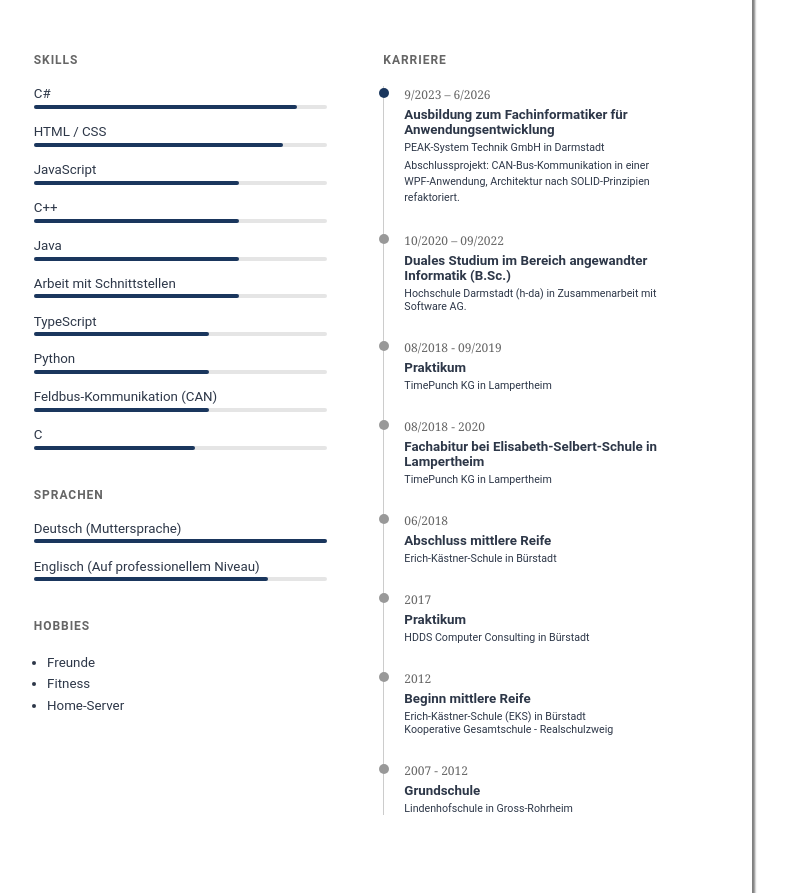
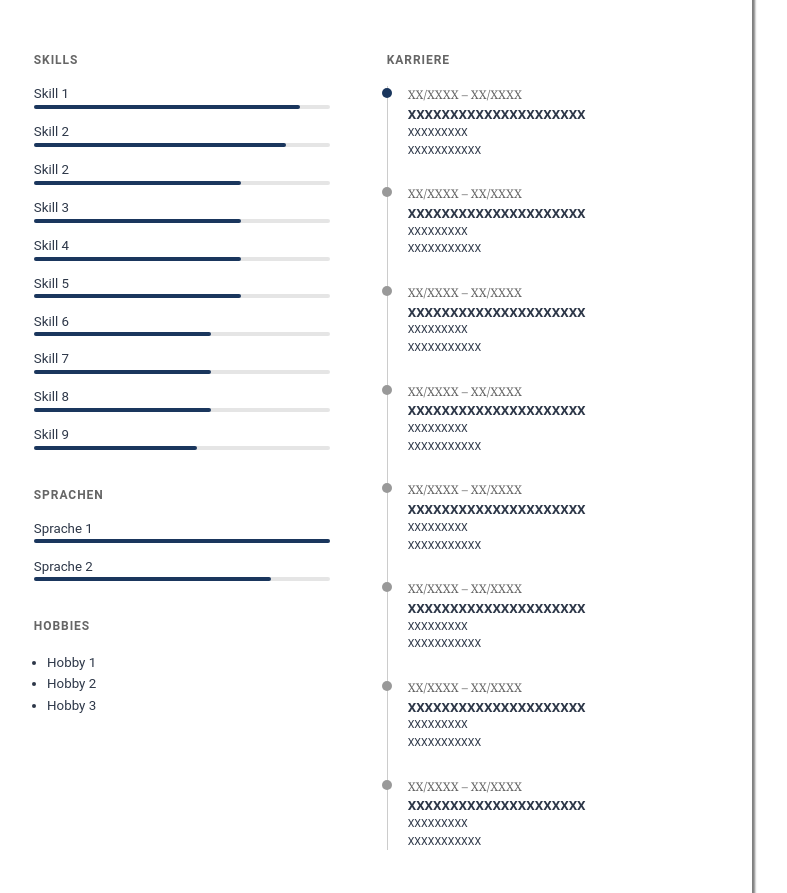
Before and after one commit to codePenta/DigitalResume, a website: page index.html in a window 1280 px wide. Shown: the part 230-1123 px from the top of the page, without its empty margins (285-1072 px from the left). Drawn offline with Linux system fonts and the light colour scheme.

Commit message:
chore: Applied certain actions to prevent data leaks

```diff
--- a/index.html
+++ b/index.html
@@ -10,20 +10,20 @@
 		<div id="resume-content">
 			<header>
 				<img
-					src="resources/88881 Helm without Background.png"
+					src="resources/applicant.png"
 					alt="Bewerberfoto"
 					id="applicant-photo"
 				/>
 				<div id="full-name">
 					<div id="name">
-						<p id="first">Ferenz</p>
-						<p id="surname">Helm</p>
+						<p id="first">Max</p>
+						<p id="surname">Mustermann</p>
 					</div>
-					<p id="title">Fachinformatiker für Anwendungsentwicklung</p>
+					<p id="title">Job Title</p>
 				</div>
 				<div id="contact-details">
 					<div class="contact-item">
-						<div id="phone">0176/34478825</div>
+						<div id="phone">XXXX/XXXXXXXX</div>
 						<span class="icon-badge">
 							<svg
 								class="icon"
@@ -46,7 +46,7 @@
 						</span>
 					</div>
 					<div class="contact-item">
-						<div id="e-mail">ferenzhelm2001@gmail.com</div>
+						<div id="e-mail">name@example.com</div>
 						<span class="icon-badge">
 							<svg
 								class="icon"
@@ -70,9 +70,7 @@
 						</span>
 					</div>
 					<div class="contact-item">
-						<div id="residence">
-							68649 Groß-Rohrheim, Richard-Wagner-Straße 32
-						</div>
+						<div id="residence">PLZ Ort, Straße Hausnummer</div>
 						<span class="icon-badge">
 							<svg
 								class="icon"
@@ -96,7 +94,7 @@
 						</span>
 					</div>
 					<div class="contact-item">
-						<div id="linkedin">linkedin.com/in/ferenzhelm</div>
+						<div id="linkedin">linkedin.com/in/maxmustermann</div>
 						<span class="icon-badge">
 							<svg
 								class="icon"
@@ -131,69 +129,69 @@
 						<p class="section-label">Skills</p>
 						<div class="skill-list">
 							<div class="skill-item">
-								<span class="skill-name">C#</span>
+								<span class="skill-name">Skill 1</span>
 								<div class="skill-track">
 									<div class="skill-fill" style="width: 90%"></div>
 								</div>
 							</div>
 							<div class="skill-item">
-								<span class="skill-name">HTML / CSS</span>
+								<span class="skill-name">Skill 2</span>
 								<div class="skill-track">
 									<div class="skill-fill" style="width: 85%"></div>
 								</div>
 							</div>
 
 							<div class="skill-item">
-								<span class="skill-name">JavaScript</span>
+								<span class="skill-name">Skill 2</span>
 								<div class="skill-track">
 									<div class="skill-fill" style="width: 70%"></div>
 								</div>
 							</div>
 
 							<div class="skill-item">
-								<span class="skill-name">C++</span>
+								<span class="skill-name">Skill 3</span>
 								<div class="skill-track">
 									<div class="skill-fill" style="width: 70%"></div>
 								</div>
 							</div>
 
 							<div class="skill-item">
-								<span class="skill-name">Java</span>
+								<span class="skill-name">Skill 4</span>
 								<div class="skill-track">
 									<div class="skill-fill" style="width: 70%"></div>
 								</div>
 							</div>
 
 							<div class="skill-item">
-								<span class="skill-name">Arbeit mit Schnittstellen</span>
+								<span class="skill-name">Skill 5</span>
 								<div class="skill-track">
 									<div class="skill-fill" style="width: 70%"></div>
 								</div>
 							</div>
 
 							<div class="skill-item">
-								<span class="skill-name">TypeScript</span>
+								<span class="skill-name">Skill 6</span>
 								<div class="skill-track">
 									<div class="skill-fill" style="width: 60%"></div>
 								</div>
 							</div>
 
 							<div class="skill-item">
-								<span class="skill-name">Python</span>
+								<span class="skill-name">Skill 7</span>
 								<div class="skill-track">
 									<div class="skill-fill" style="width: 60%"></div>
 								</div>
 							</div>
 
 							<div class="skill-item">
-								<span class="skill-name">Feldbus-Kommunikation (CAN)</span>
+								<span class="skill-name">Skill 8</span>
 								<div class="skill-track">
 									<div class="skill-fill" style="width: 60%"></div>
 								</div>
 							</div>
 
 							<div class="skill-item">
-								<span class="skill-name">C</span>
+								<span class="skill-name">Skill 9</span>
 								<div class="skill-track">
 									<div class="skill-fill" style="width: 55%"></div>
 								</div>
@@ -205,15 +203,13 @@
 						<p class="section-label">Sprachen</p>
 						<div class="skill-list">
 							<div class="skill-item">
-								<span class="skill-name">Deutsch (Muttersprache)</span>
+								<span class="skill-name">Sprache 1</span>
 								<div class="skill-track">
 									<div class="skill-fill" style="width: 100%"></div>
 								</div>
 							</div>
 							<div class="skill-item">
-								<span class="skill-name"
-									>Englisch (Auf professionellem Niveau)</span
-								>
+								<span class="skill-name">Sprache 2</span>
 								<div class="skill-track">
 									<div class="skill-fill" style="width: 80%"></div>
 								</div>
@@ -224,9 +220,9 @@
 					<section id="hobbies">
 						<p class="section-label">Hobbies</p>
 						<ul>
-							<li>Freunde</li>
-							<li>Fitness</li>
-							<li>Home-Server</li>
+							<li>Hobby 1</li>
+							<li>Hobby 2</li>
+							<li>Hobby 3</li>
 						</ul>
 					</section>
 				</div>
@@ -236,67 +232,58 @@
 					<div id="timeline">
 						<ol class="timeline-list">
 							<li class="timeline-item current">
-								<time class="timeline-date">9/2023 – 6/2026</time>
-								<p class="timeline-title">
-									Ausbildung zum Fachinformatiker für Anwendungsentwicklung
-								</p>
-								<p class="timeline-org">
-									PEAK-System Technik GmbH in Darmstadt
-								</p>
-								<p class="timeline-description">
-									Abschlussprojekt: CAN-Bus-Kommunikation in einer
-									WPF-Anwendung, Architektur nach SOLID-Prinzipien refaktoriert.
-								</p>
+								<time class="timeline-date">XX/XXXX – XX/XXXX</time>
+								<p class="timeline-title">XXXXXXXXXXXXXXXXXXXXX</p>
+								<p class="timeline-org">XXXXXXXXX</p>
+								<p class="timeline-description">XXXXXXXXXXX</p>
 							</li>
 
 							<li class="timeline-item">
-								<time class="timeline-date">10/2020 – 09/2022</time>
-								<p class="timeline-title">
-									Duales Studium im Bereich angewandter Informatik (B.Sc.)
-								</p>
-								<p class="timeline-org">
-									Hochschule Darmstadt (h-da) in Zusammenarbeit mit Software AG.
-								</p>
+								<time class="timeline-date">XX/XXXX – XX/XXXX</time>
+								<p class="timeline-title">XXXXXXXXXXXXXXXXXXXXX</p>
+								<p class="timeline-org">XXXXXXXXX</p>
+								<p class="timeline-description">XXXXXXXXXXX</p>
 							</li>
 
 							<li class="timeline-item">
-								<time class="timeline-date">08/2018 - 09/2019</time>
-								<p class="timeline-title">Praktikum</p>
-								<p class="timeline-org">TimePunch KG in Lampertheim</p>
+								<time class="timeline-date">XX/XXXX – XX/XXXX</time>
+								<p class="timeline-title">XXXXXXXXXXXXXXXXXXXXX</p>
+								<p class="timeline-org">XXXXXXXXX</p>
+								<p class="timeline-description">XXXXXXXXXXX</p>
 							</li>
 
 							<li class="timeline-item">
-								<time class="timeline-date">08/2018 - 2020</time>
-								<p class="timeline-title">
-									Fachabitur bei Elisabeth-Selbert-Schule in Lampertheim
-								</p>
-								<p class="timeline-org">TimePunch KG in Lampertheim</p>
+								<time class="timeline-date">XX/XXXX – XX/XXXX</time>
+								<p class="timeline-title">XXXXXXXXXXXXXXXXXXXXX</p>
+								<p class="timeline-org">XXXXXXXXX</p>
+								<p class="timeline-description">XXXXXXXXXXX</p>
 							</li>
 
 							<li class="timeline-item">
-								<time class="timeline-date">06/2018</time>
-								<p class="timeline-title">Abschluss mittlere Reife</p>
-								<p class="timeline-org">Erich-Kästner-Schule in Bürstadt</p>
+								<time class="timeline-date">XX/XXXX – XX/XXXX</time>
+								<p class="timeline-title">XXXXXXXXXXXXXXXXXXXXX</p>
+								<p class="timeline-org">XXXXXXXXX</p>
+								<p class="timeline-description">XXXXXXXXXXX</p>
 							</li>
 
 							<li class="timeline-item">
-								<time class="timeline-date">2017</time>
-								<p class="timeline-title">Praktikum</p>
-								<p class="timeline-org">HDDS Computer Consulting in Bürstadt</p>
+								<time class="timeline-date">XX/XXXX – XX/XXXX</time>
+								<p class="timeline-title">XXXXXXXXXXXXXXXXXXXXX</p>
+								<p class="timeline-org">XXXXXXXXX</p>
+								<p class="timeline-description">XXXXXXXXXXX</p>
 							</li>
 
 							<li class="timeline-item">
-								<time class="timeline-date">2012</time>
-								<p class="timeline-title">Beginn mittlere Reife</p>
-								<p class="timeline-org">
-									Erich-Kästner-Schule (EKS) in Bürstadt <br />
-									Kooperative Gesamtschule - Realschulzweig
-								</p>
+								<time class="timeline-date">XX/XXXX – XX/XXXX</time>
+								<p class="timeline-title">XXXXXXXXXXXXXXXXXXXXX</p>
+								<p class="timeline-org">XXXXXXXXX</p>
+								<p class="timeline-description">XXXXXXXXXXX</p>
 							</li>
 							<li class="timeline-item">
-								<time class="timeline-date">2007 - 2012</time>
-								<p class="timeline-title">Grundschule</p>
-								<p class="timeline-org">Lindenhofschule in Gross-Rohrheim</p>
+								<time class="timeline-date">XX/XXXX – XX/XXXX</time>
+								<p class="timeline-title">XXXXXXXXXXXXXXXXXXXXX</p>
+								<p class="timeline-org">XXXXXXXXX</p>
+								<p class="timeline-description">XXXXXXXXXXX</p>
 							</li>
 						</ol>
 					</div>
```
Also changed, not shown: resources/88881 Helm without Background.png (deleted), 1 other file.
